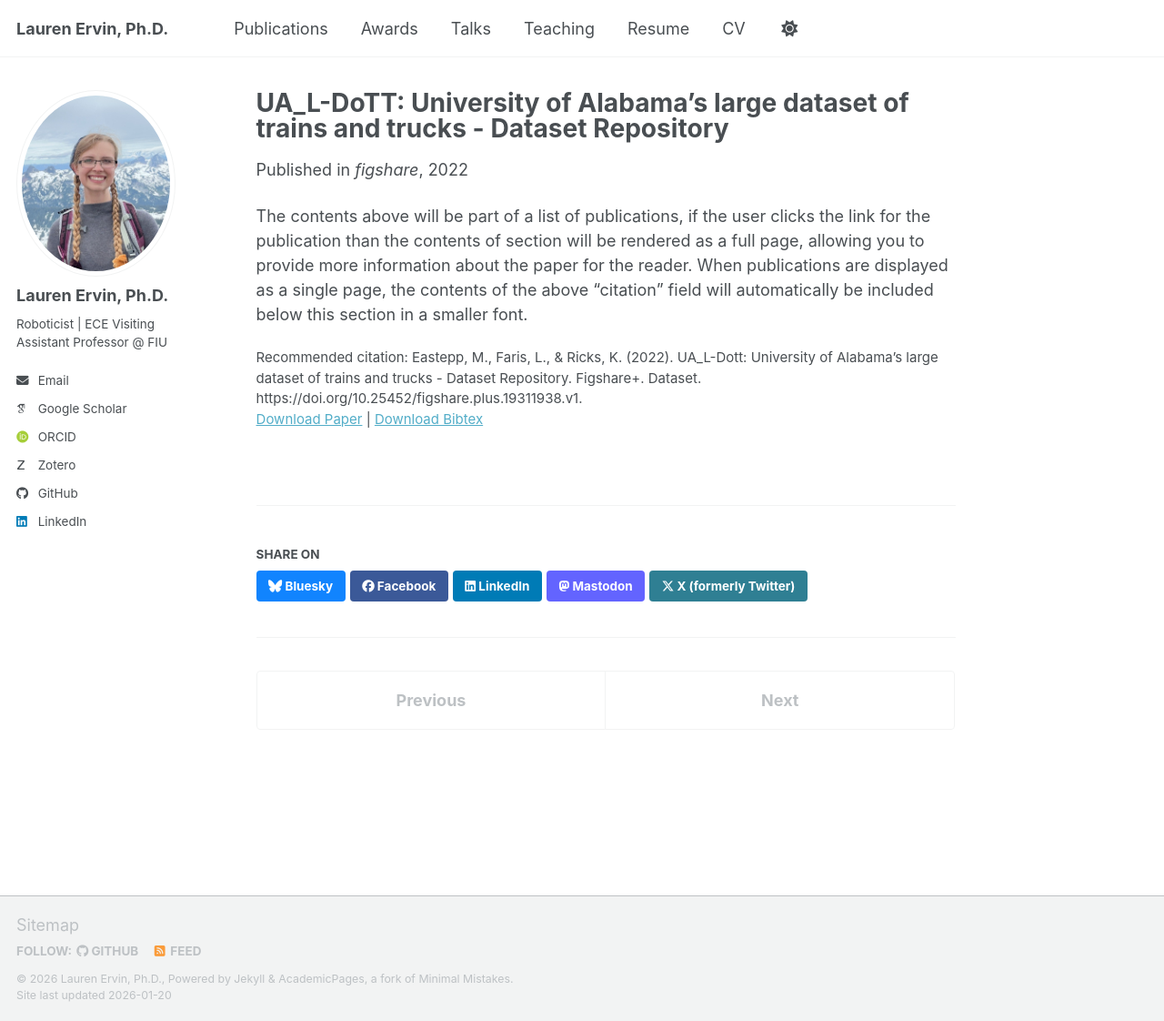
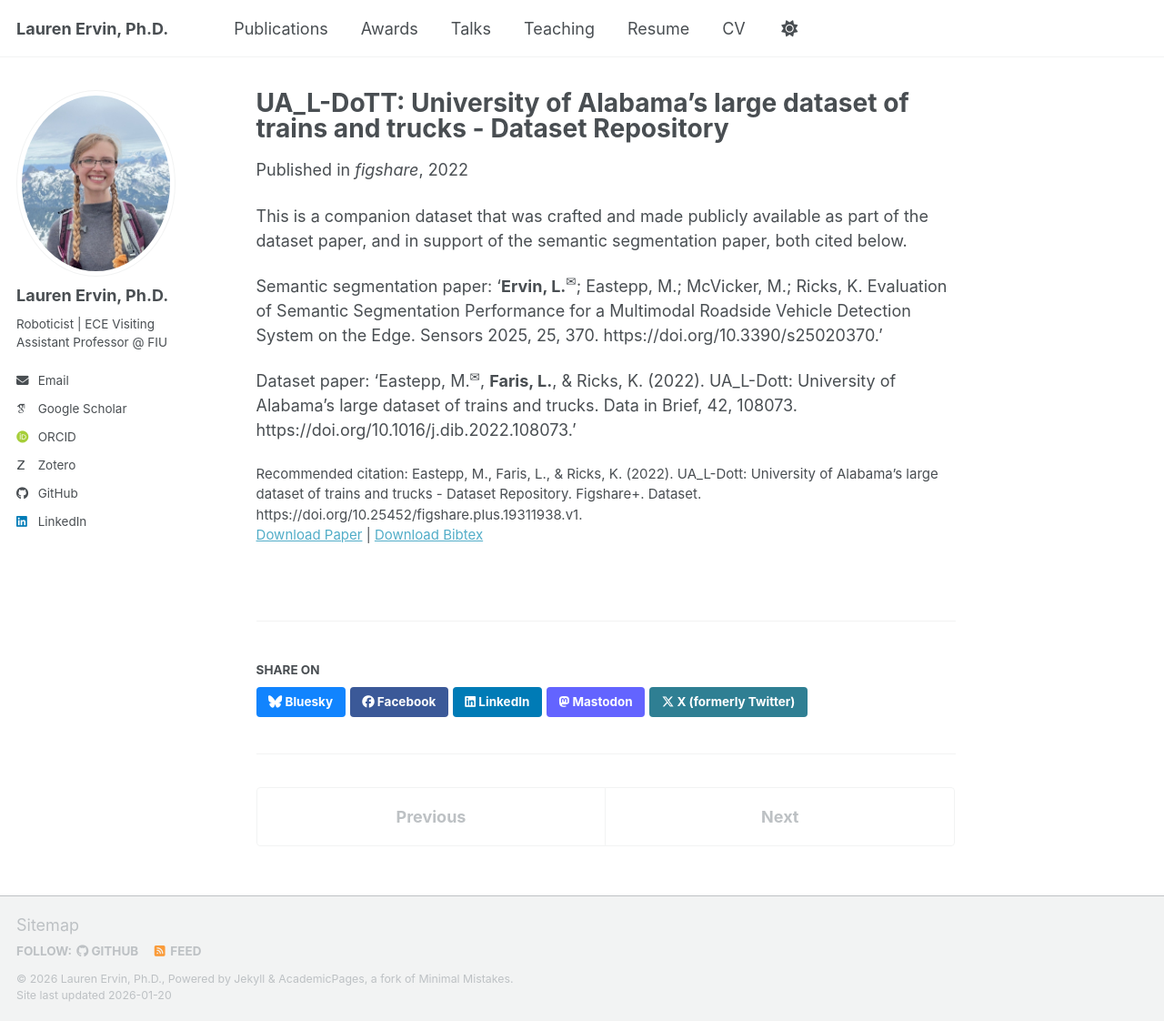
Before and after one commit to lefaris/lefaris.github.io, a Jekyll site: the page built from _publications/2022-03-15-dataset.md, in a window 1280 px wide and 1122 px high. Shown: the whole window at 91% size. Built offline with Jekyll 4.4.1, drawn with Linux system fonts in a browser that asks for light colours; some web fonts are replaced; a script bundle is joined from its source files by our own code; library files that are not in the unit come from our copies.

```diff
--- a/_publications/2022-03-15-dataset.md
+++ b/_publications/2022-03-15-dataset.md
@@ -11,4 +11,8 @@ paperurl: 'https://lefaris.github.io/files/UA_L-DoTT.pdf'
 bibtexurl: 'https://lefaris.github.io/files/UA_L-DoTT.bib'
 citation: 'Eastepp, M., Faris, L., & Ricks, K. (2022). UA_L-Dott: University of Alabama’s large dataset of trains and trucks - Dataset Repository. Figshare+. Dataset. https://doi.org/10.25452/figshare.plus.19311938.v1.'
 ---
-The contents above will be part of a list of publications, if the user clicks the link for the publication than the contents of section will be rendered as a full page, allowing you to provide more information about the paper for the reader. When publications are displayed as a single page, the contents of the above "citation" field will automatically be included below this section in a smaller font.
+This is a companion dataset that was crafted and made publicly available as part of the dataset paper, and in support of the semantic segmentation paper, both cited below.
+
+Semantic segmentation paper: '**Ervin, L.<sup>✉</sup>**; Eastepp, M.; McVicker, M.; Ricks, K. Evaluation of Semantic Segmentation Performance for a Multimodal Roadside Vehicle Detection System on the Edge. Sensors 2025, 25, 370. https://doi.org/10.3390/s25020370.'
+
+Dataset paper: 'Eastepp, M.<sup>✉</sup>, **Faris, L.**, & Ricks, K. (2022). UA_L-Dott: University of Alabama’s large dataset of trains and trucks. Data in Brief, 42, 108073. https://doi.org/10.1016/j.dib.2022.108073.'
```
Also changed, not shown: _publications/2022-06-01-UA_L-DoTT.md (+1 -2 lines), _publications/2024-08-20-SemanticKITTI-and-RELLIS-3D-Performance.md (+2 -2 lines), _publications/2024-10-24-Geometric-Static-Modeling-Framework.md (+2 -2 lines), _publications/2025-01-10-Semantic-Segmentation-Roadside.md (+2 -2 lines), _publications/2025-05-20-Passive-Compliant-Microspine-Arrays.md (+2 -2 lines).
